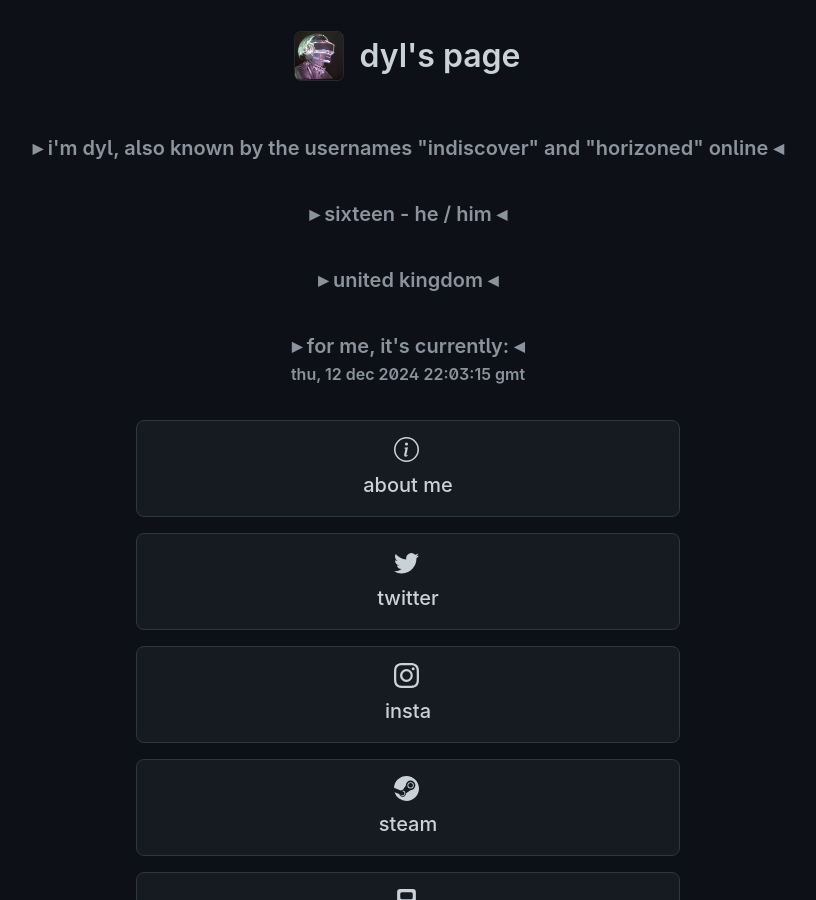
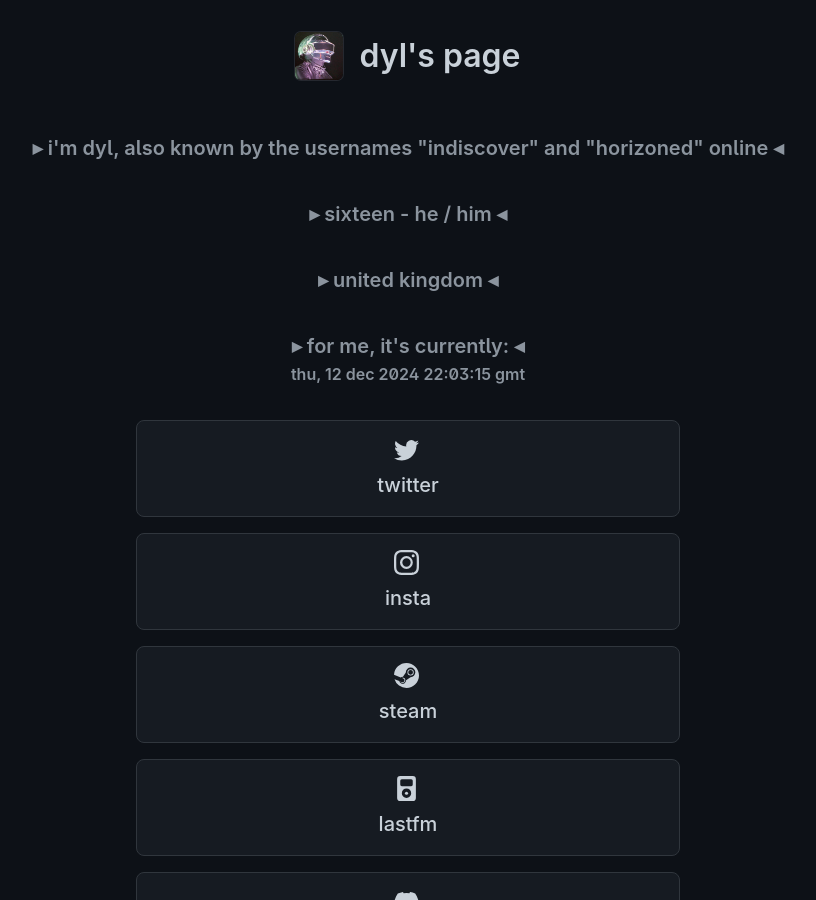
Before and after one commit to indiscovering/indiscover.me, a Jekyll site: the page built from index.md, in a window 1280 px wide and 900 px high. Shown: the whole window, without its empty margins (232-1048 px from the left). Built offline with Jekyll 4.4.1, drawn with Linux system fonts in a browser that asks for light colours; our own code applies the rules of GitHub Pages for plain Markdown files.

Commit message:
Update links.yml

```diff
--- a/_data/links.yml
+++ b/_data/links.yml
@@ -1,7 +1,3 @@
-- text: about me
-  url: "#"
-  icon: info-circle
-
 - text: twitter
   url: https://x.com/INDSCVR
   icon: twitter
```
